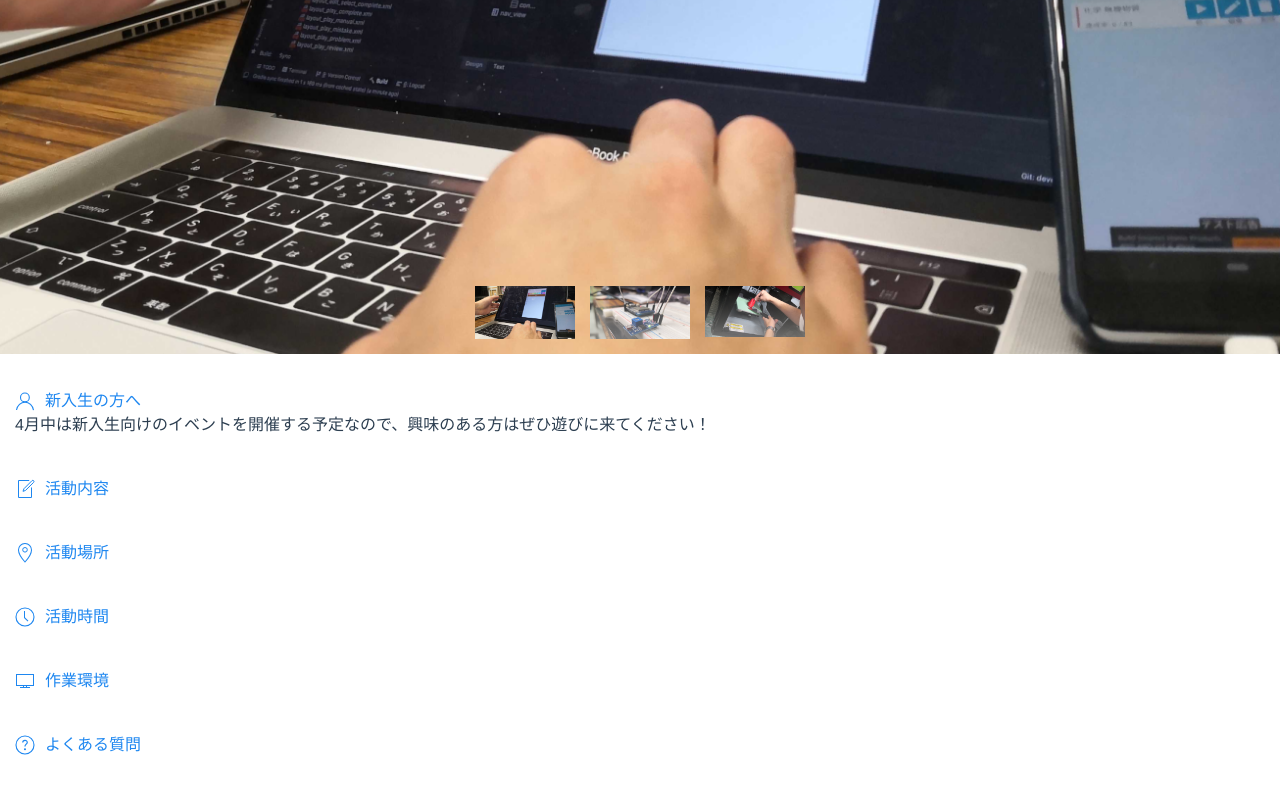
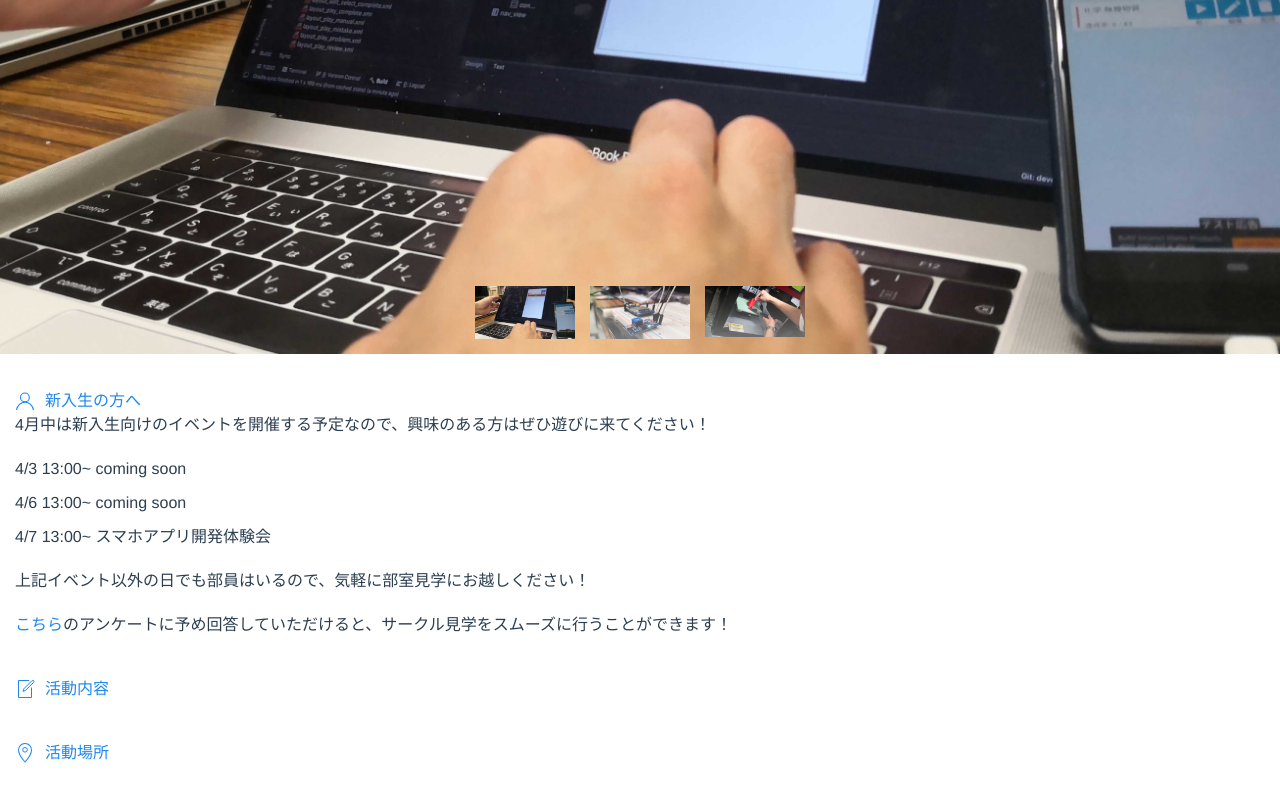
Before and after one commit to oucrc-org/web, a Vue app: page / in a window 1280 px wide. Both pictures are taken after a click on the button "新入生の方へ". Shown: the part 426-1226 px from the top of the page. Built offline with nearby package versions, Linux system fonts and the light colour scheme.

Commit message:
文言の変更

```diff
--- a/src/components/Contents.vue
+++ b/src/components/Contents.vue
@@ -4,13 +4,14 @@
             <a class="uk-accordion-title" href="#"><span uk-icon="user" class="uk-margin-small-right"></span>新入生の方へ</a>
             <div class="uk-accordion-content">
                 <div>4月中は新入生向けのイベントを開催する予定なので、興味のある方はぜひ遊びに来てください！</div>
-<!--                2020/02/17 イベントが決まり次第追記-->
-<!--                <ul class="uk-list uk-margin uk-margin-bottom">-->
-<!--                    <li>4/2 10:00~ イベント1</li>-->
-<!--                    <li>4/3 11:00~ イベント2</li>-->
-<!--                    <li>4/6 10:00~ イベント3</li>-->
-<!--                </ul>-->
-<!--                <div>上記イベント以外の日でも部員はいるので、気軽に部室見学にお越しください！</div>-->
+                <ul class="uk-list uk-margin uk-margin-bottom">
+                    <li>4/3 13:00~ coming soon</li>
+                    <li>4/6 13:00~ coming soon</li>
+                    <li>4/7 13:00~ スマホアプリ開発体験会</li>
+                </ul>
+                <div>上記イベント以外の日でも部員はいるので、気軽に部室見学にお越しください！</div>
+                <div class="uk-margin-top"><a href="https://forms.gle/M1XJeULJGx9r2MMC9">こちら</a>のアンケートに予め回答していただけると、サークル見学をスムーズに行うことができます！
+                </div>
             </div>
         </li>
         <li class="uk-padding-small">
@@ -102,7 +103,9 @@
                         </thead>
                         <tbody>
                         <tr v-for="(member,index) in ob_members" v-bind:key="index">
-                            <td v-if="member.page !== ''"><a v-bind:href="'/members/' + member.page + '.html'" target="_blank" rel="noopener noreferrer">{{member.name}}</a></td>
+                            <td v-if="member.page !== ''"><a v-bind:href="'/members/' + member.page + '.html'"
+                                                             target="_blank"
+                                                             rel="noopener noreferrer">{{member.name}}</a></td>
                             <td v-if="member.page === ''">{{member.name}}</td>
                             <td>{{member.year}}</td>
                         </tr>
@@ -120,7 +123,7 @@
 
     export default {
         name: "Contents.vue",
-        data: function() {
+        data: function () {
             return {
                 active_members: members,
                 ob_members: ob
```
